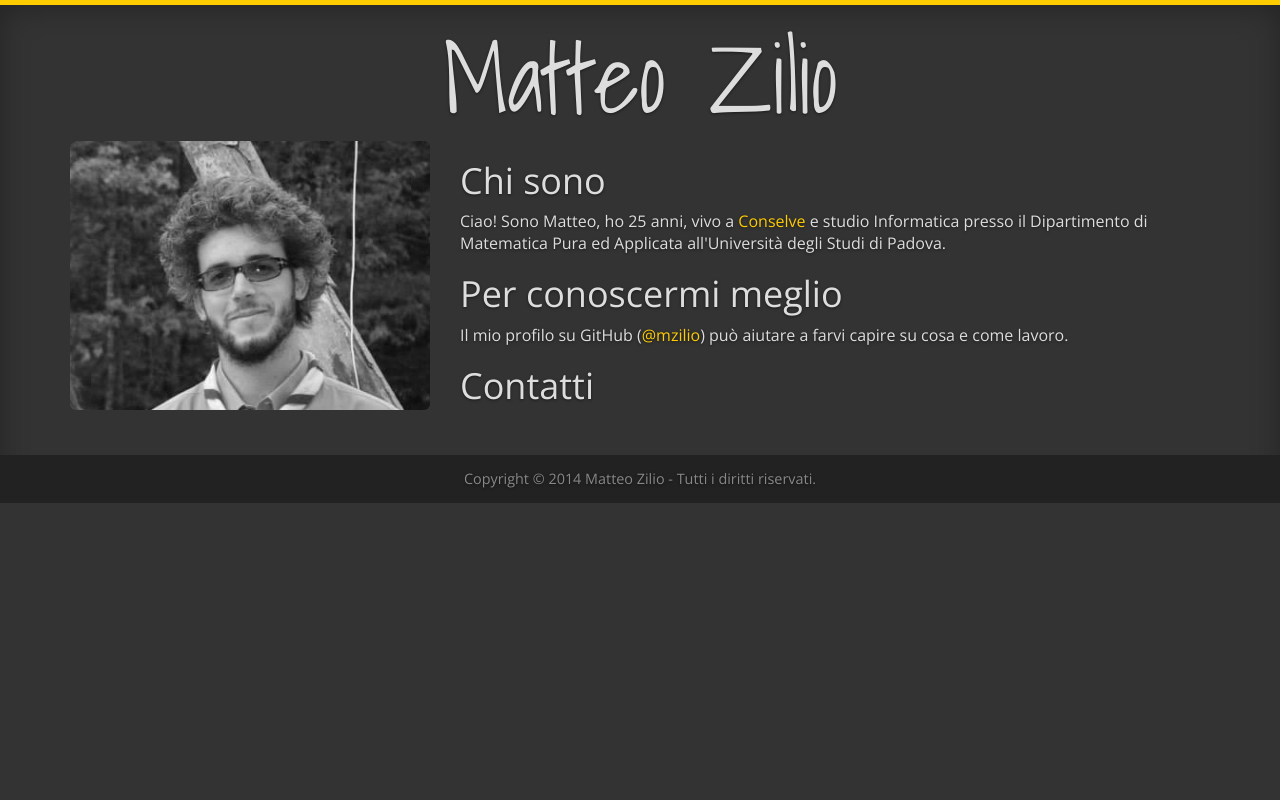
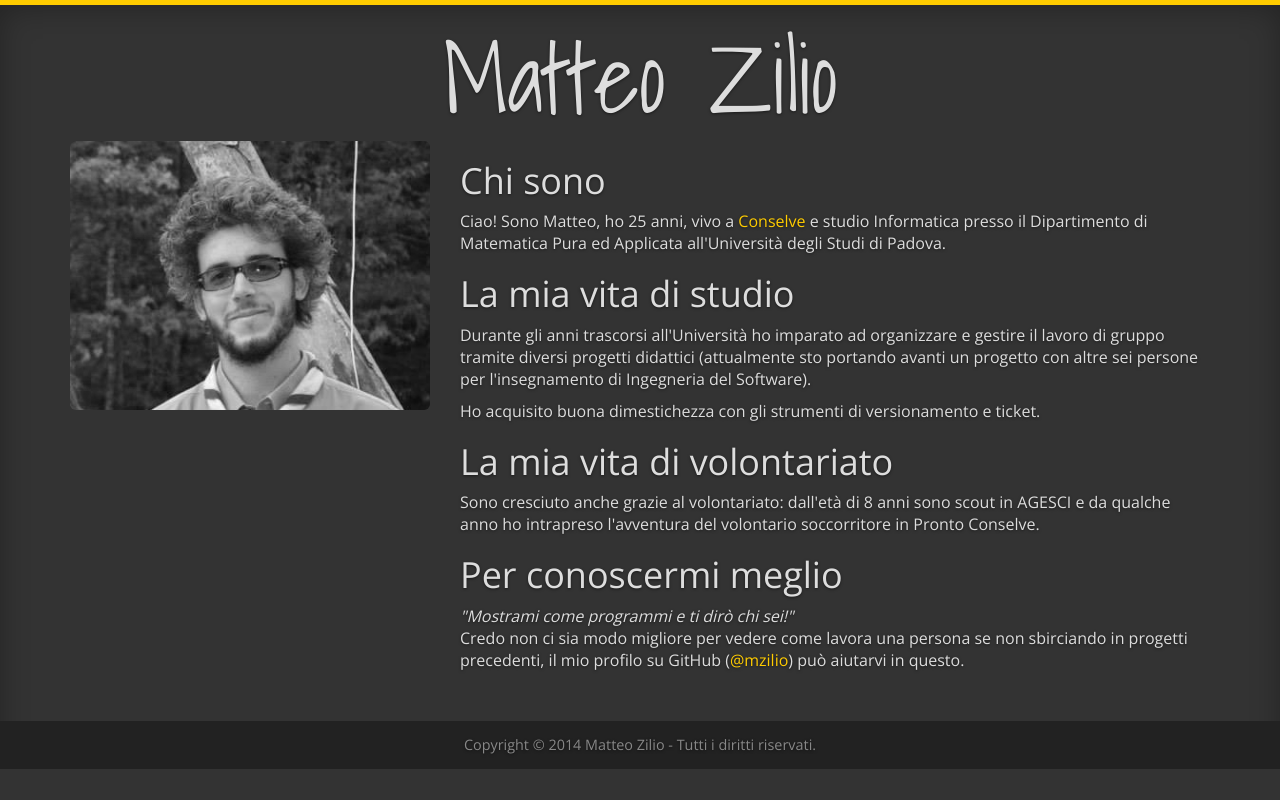
Before and after one commit to mzilio/mzilio.github.io, a plain HTML site: page index.html in a window 1280 px wide. Drawn offline with nearby package versions, Linux system fonts and the light colour scheme.

Commit message:
Some new text for the page

```diff
--- a/index.html
+++ b/index.html
@@ -26,9 +26,14 @@
                 <div class="col-md-8">
                     <h1>Chi sono</h1>
                     <p>Ciao! Sono Matteo, ho {{date.myAge}} anni, vivo a <a href="https://goo.gl/maps/CvQUw" target="_blank">Conselve</a> e studio Informatica presso il Dipartimento di Matematica Pura ed Applicata all'Università degli Studi di Padova.</p>
+                    <h1>La mia vita di studio</h1>
+                    <p>Durante gli anni trascorsi all'Università ho imparato ad organizzare e gestire il lavoro di gruppo tramite diversi progetti didattici (attualmente sto portando avanti un progetto con altre sei persone per l'insegnamento di Ingegneria del Software).</p>
+                    <p>Ho acquisito buona dimestichezza con gli strumenti di versionamento e ticket.</p>
+                    <h1>La mia vita di volontariato</h1>
+                    <p>Sono cresciuto anche grazie al volontariato: dall'età di 8 anni sono scout in AGESCI e da qualche anno ho intrapreso l'avventura del volontario soccorritore in Pronto Conselve.</p>
                     <h1>Per conoscermi meglio</h1>
-                    <p>Il mio profilo su GitHub (<a href="https://github.com/mzilio/" target="_blank">@mzilio</a>) può aiutare a farvi capire su cosa e come lavoro.</p>
-                    <h1>Contatti</h1>
+                    <cite>"Mostrami come programmi e ti dirò chi sei!"</cite>
+                    <p>Credo non ci sia modo migliore per vedere come lavora una persona se non sbirciando in progetti precedenti, il mio profilo su GitHub (<a href="https://github.com/mzilio/" target="_blank">@mzilio</a>) può aiutarvi in questo.</p>
                 </div>
             </div>
         </div>
```
